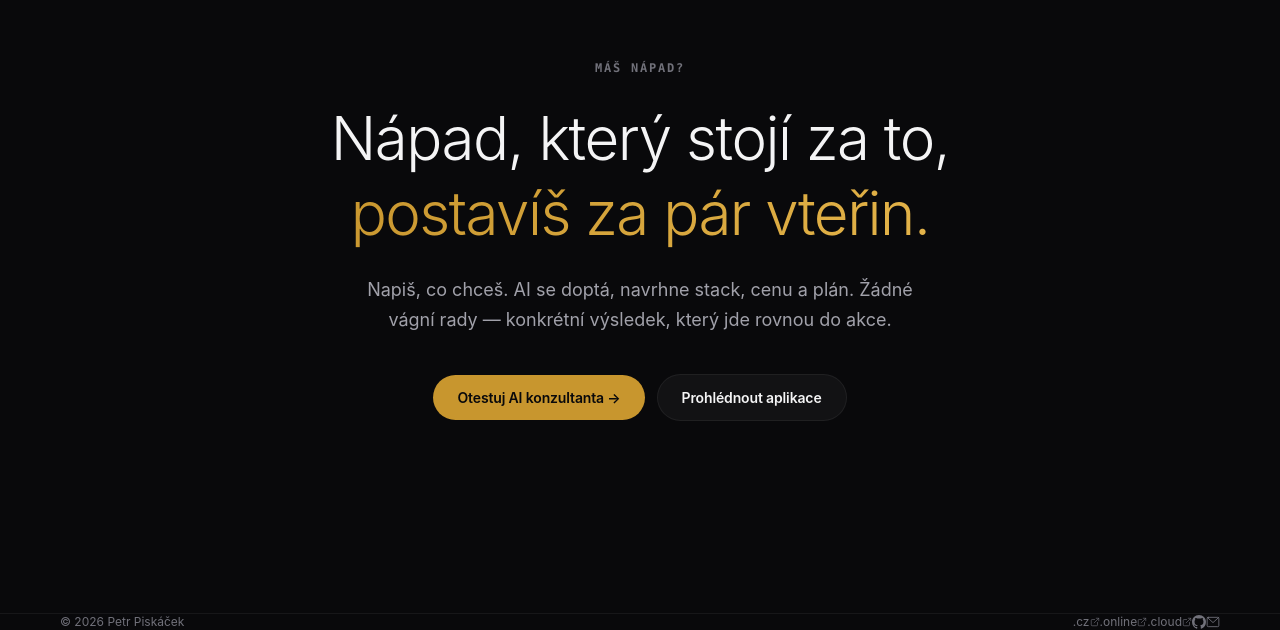
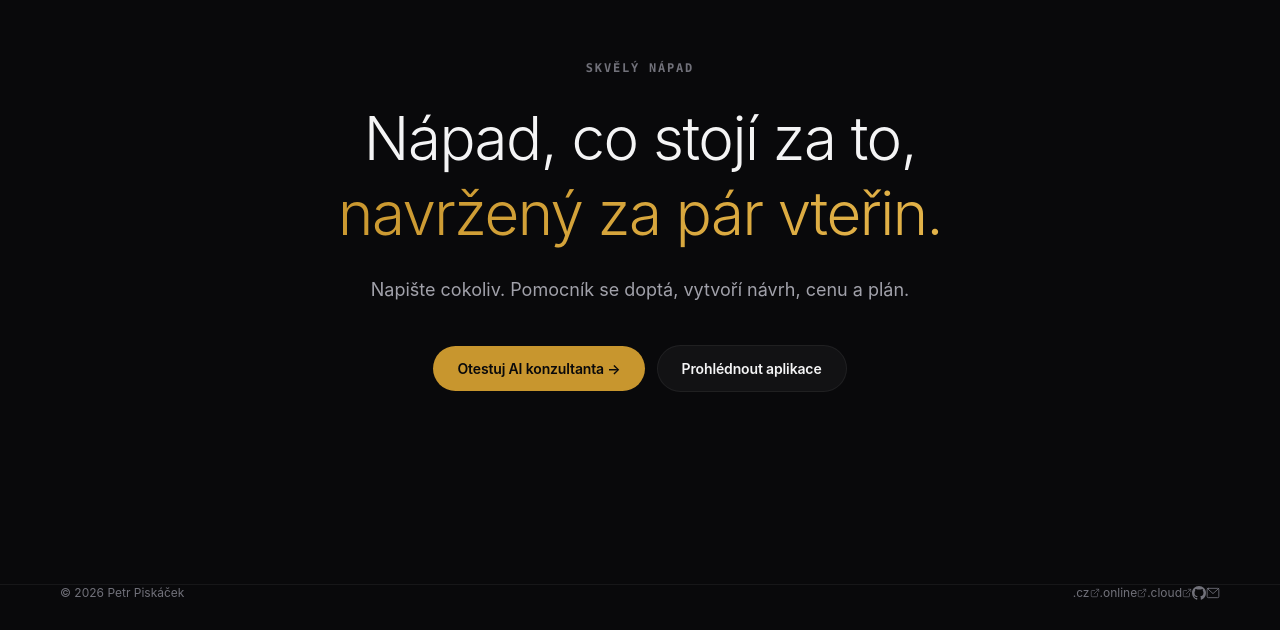
Before and after one commit to Peter-Pix/petrpiskacek.cloud, a Next.js app: page / in a window 1280 px wide. Shown: the part 10500-11130 px from the top of the page. After the commit the page ends 11101 px from the top, so only its background shows below. Built offline with nearby package versions, Linux system fonts and the light colour scheme; no server answers.

Commit message:
copy: refine ClosingCTA headline and description

```diff
--- a/src/components/ClosingCTA.tsx
+++ b/src/components/ClosingCTA.tsx
@@ -11,23 +11,22 @@ export default function ClosingCTA() {
       <div className="container-apple">
         <div className="mx-auto max-w-3xl text-center">
           <div className="scroll-fade-pair space-y-6">
-            <p className="eyebrow">Máš nápad?</p>
+            <p className="eyebrow">Skvělý nápad</p>
 
             <h2
               className="text-4xl font-light leading-tight tracking-tight md:text-6xl"
               style={{ color: "var(--text-primary)" }}
             >
-              Nápad, který stojí za to,
+              Nápad, co stojí za to,
               <br />
-              <span className="text-gradient-gold">postavíš za pár vteřin.</span>
+              <span className="text-gradient-gold">navržený za pár vteřin.</span>
             </h2>
 
             <p
               className="mx-auto max-w-xl text-base leading-relaxed md:text-lg"
               style={{ color: "var(--text-secondary)" }}
             >
-              Napiš, co chceš. AI se doptá, navrhne stack, cenu a plán.
-              Žádné vágní rady — konkrétní výsledek, který jde rovnou do akce.
+              Napište cokoliv. Pomocník se doptá, vytvoří návrh, cenu a plán.
             </p>
 
             <div className="flex flex-col items-center justify-center gap-3 pt-4 sm:flex-row">
```
